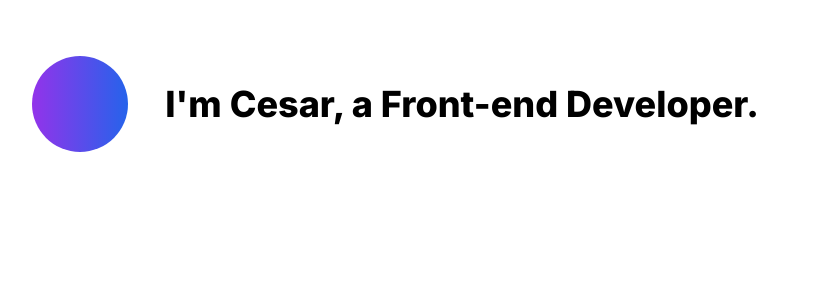
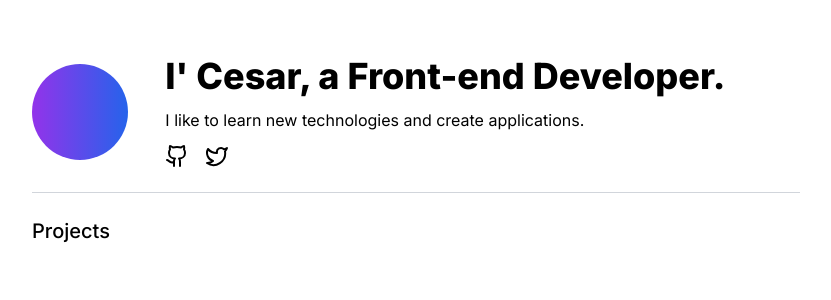
Before and after one commit to cesarscfilho/cesarsilva.site, a Next.js app: page / in a window 1280 px wide. Shown: the top 300 px of the page, without its empty margins (224-1055 px from the left). Built offline with nearby package versions, Linux system fonts and the light colour scheme.

Commit message:
feat: finish header and init projects section

```diff
--- a/package.json
+++ b/package.json
@@ -15,6 +15,7 @@
     "autoprefixer": "10.4.15",
     "eslint": "8.47.0",
     "eslint-config-next": "13.4.19",
+    "lucide-react": "^0.268.0",
     "next": "13.4.19",
     "postcss": "8.4.28",
     "react": "18.2.0",
--- a/src/app/layout.tsx
+++ b/src/app/layout.tsx
@@ -5,8 +5,7 @@ import { Inter } from "next/font/google";
 const inter = Inter({ subsets: ["latin"] });
 
 export const metadata: Metadata = {
-  title: "Create Next App",
-  description: "Generated by create next app",
+  title: "Cesar - Portfolio",
 };
 
 export default function RootLayout({
--- a/src/app/page.tsx
+++ b/src/app/page.tsx
@@ -1,13 +1,24 @@
+import { Github, Twitter } from "lucide-react";
+
 export default function Home() {
   return (
     <main className="max-w-3xl m-auto my-6 rounded-md">
       <div className="flex flex-col md:grid md:grid-cols-6 items-start md:items-center justify-center gap-8">
         <div className="h-24 w-24 rounded-full bg-gradient-to-r from-purple-600 to-blue-600" />
-        <div className="col-span-5">
+        <div className="col-span-5 space-y-3">
           <h1 className="text-4xl font-extrabold mb-0">
-            I'm Cesar, a Front-end Developer.
+            I&apos; Cesar, a Front-end Developer.
           </h1>
+          <p>I like to learn new technologies and create applications.</p>
+          <div className="flex gap-4">
+            <Github />
+            <Twitter />
+          </div>
         </div>
+      </div>
+      <div className="my-6 bg-gray-300 h-[1px]" />
+      <div>
+        <h2 className="text-xl font-medium mb-1">Projects</h2>
       </div>
     </main>
   );
```
Also changed, not shown: 1 other file (tests, documents, lock files or other folders).
